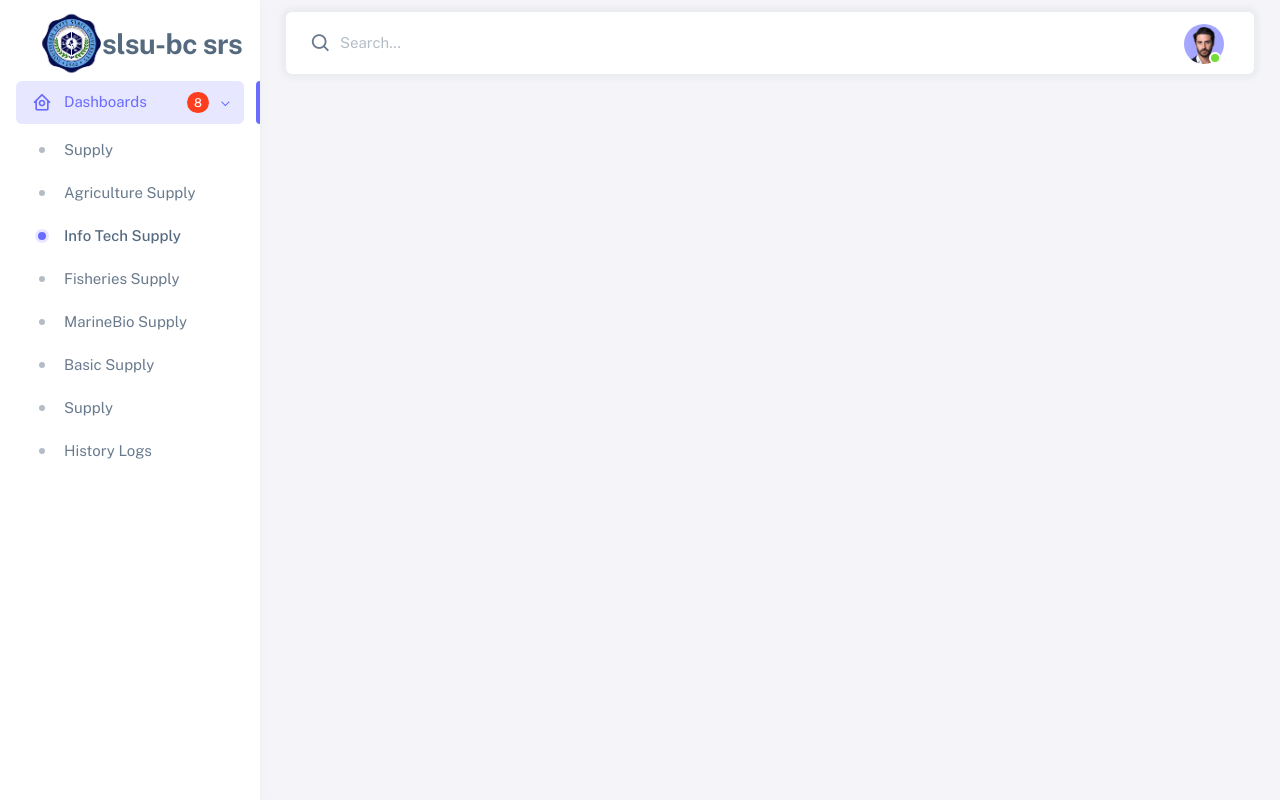
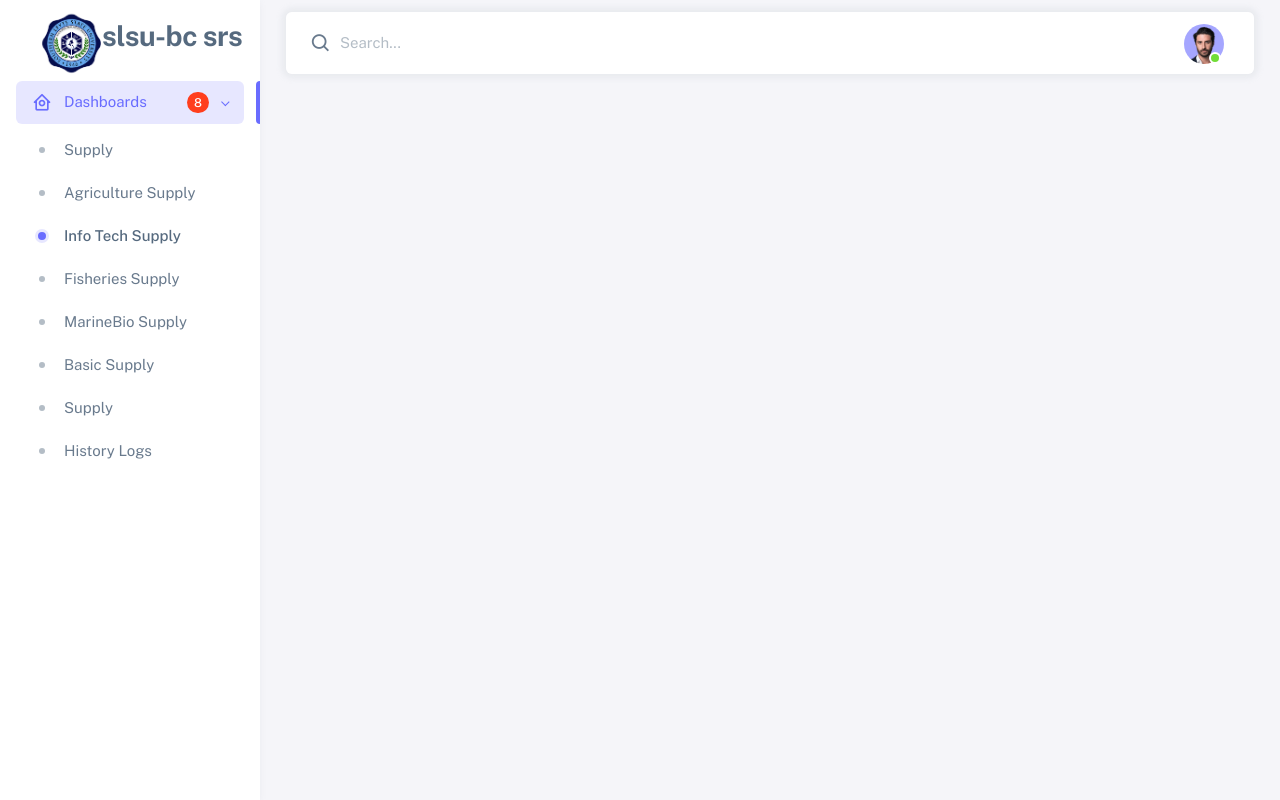
Before and after one commit to senpaikd/supplyreqsystem, a PHP site: page / in a window 1280 px wide. Run offline with PHP 8.4, Linux system fonts and the light colour scheme.

Commit message:
first commit

```diff
--- a/index.php
+++ b/index.php
@@ -58,7 +58,7 @@
             <a href="dashboard.php" class="app-brand-link">
               <img src="slsulogo.png" alt="Slsu Logo" class="app-brand-logo" style="max-width: 80px; height: auto; margin-right: -18px;">
               <span class="app-brand-logo demo"></span>
-              <span class="app-brand-text demo menu-text fw-bold ms-2">SLSU-BC SRS</span><style="margin-right">
+              <h5 class="app-brand-text demo menu-text fw-bold ms-2">SLSU-BC SRS</h5>
             </a>
 
             <a href="javascript:void(0);" class="layout-menu-toggle menu-link text-large ms-auto d-block d-xl-none">
```
Also changed, not shown: 1 other file.
